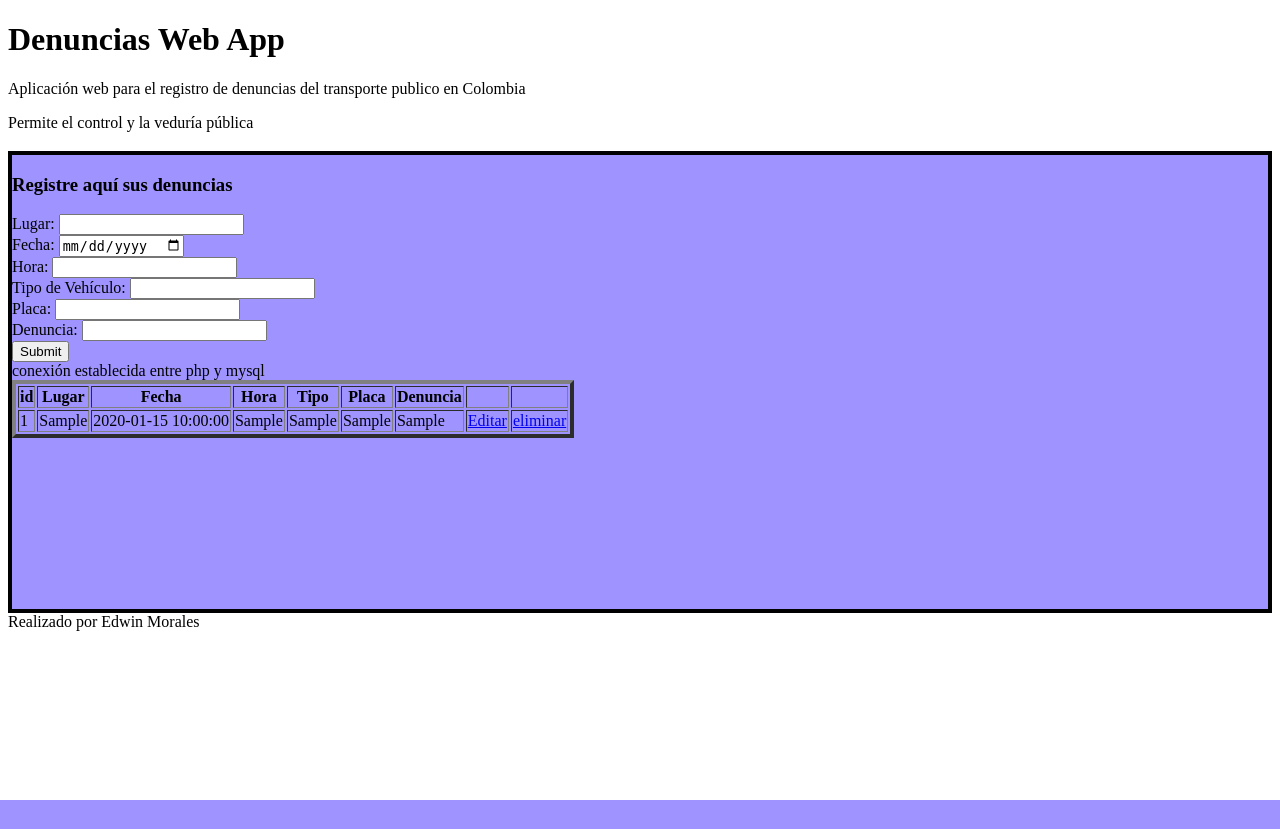
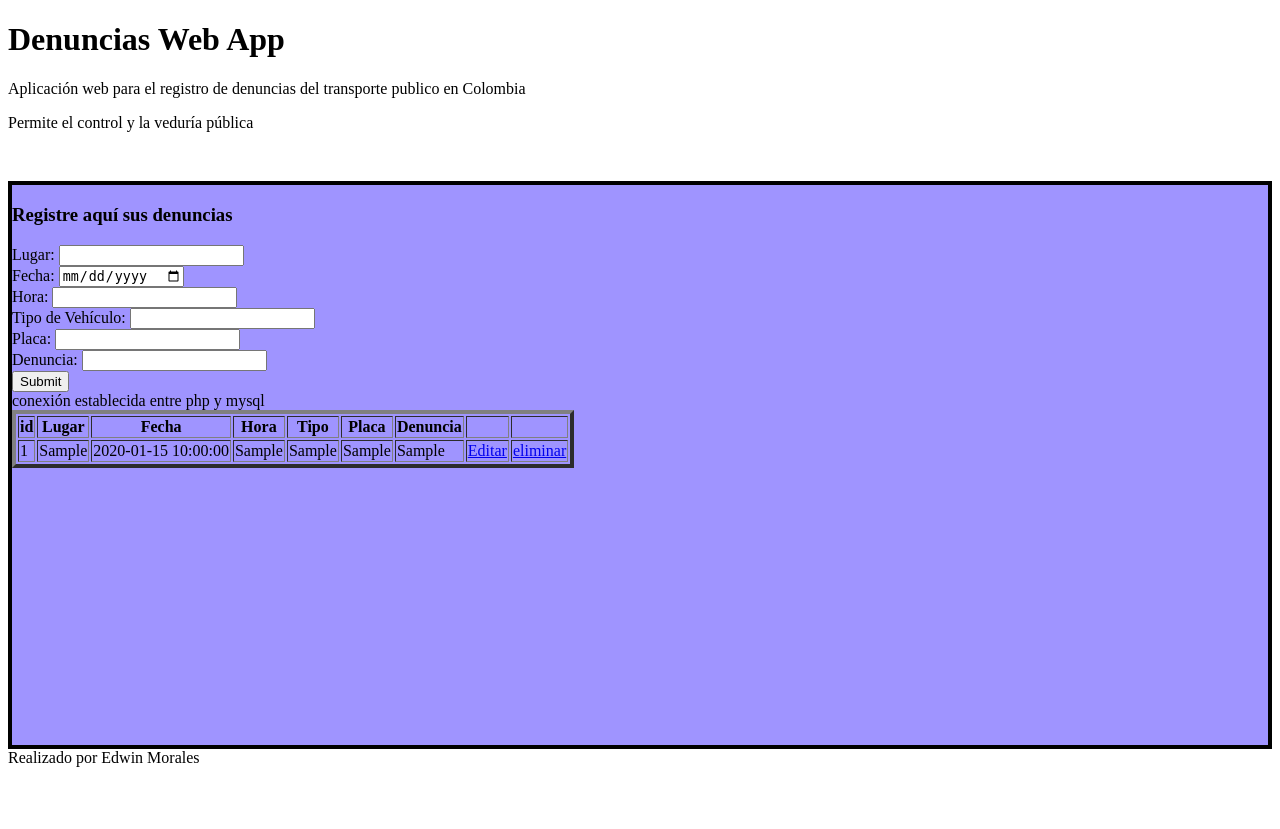
Before and after one commit to edwinfernandomorales/crudphpedwinmorales, a PHP site: page / in a window 1280 px wide. Before the commit the page ends 800 px from the top, so only its background shows below. Run offline with PHP 8.4, Linux system fonts and the light colour scheme; tables that the repository leaves empty or names only in its code hold one stand-in row (values such as "Sample post").

Commit message:
de  nuevo cambio de tamaño

```diff
--- a/denunciasapp/index.php
+++ b/denunciasapp/index.php
@@ -7,11 +7,11 @@
     <title>Denuncias de vehiculos en mal estado</title>
     <style>
         html {
-            height: 90%;
+            height: 100%;
         }
 
         body {
-            height: 90%;
+            height: 100%;
         }
 
         .seccion {
```
